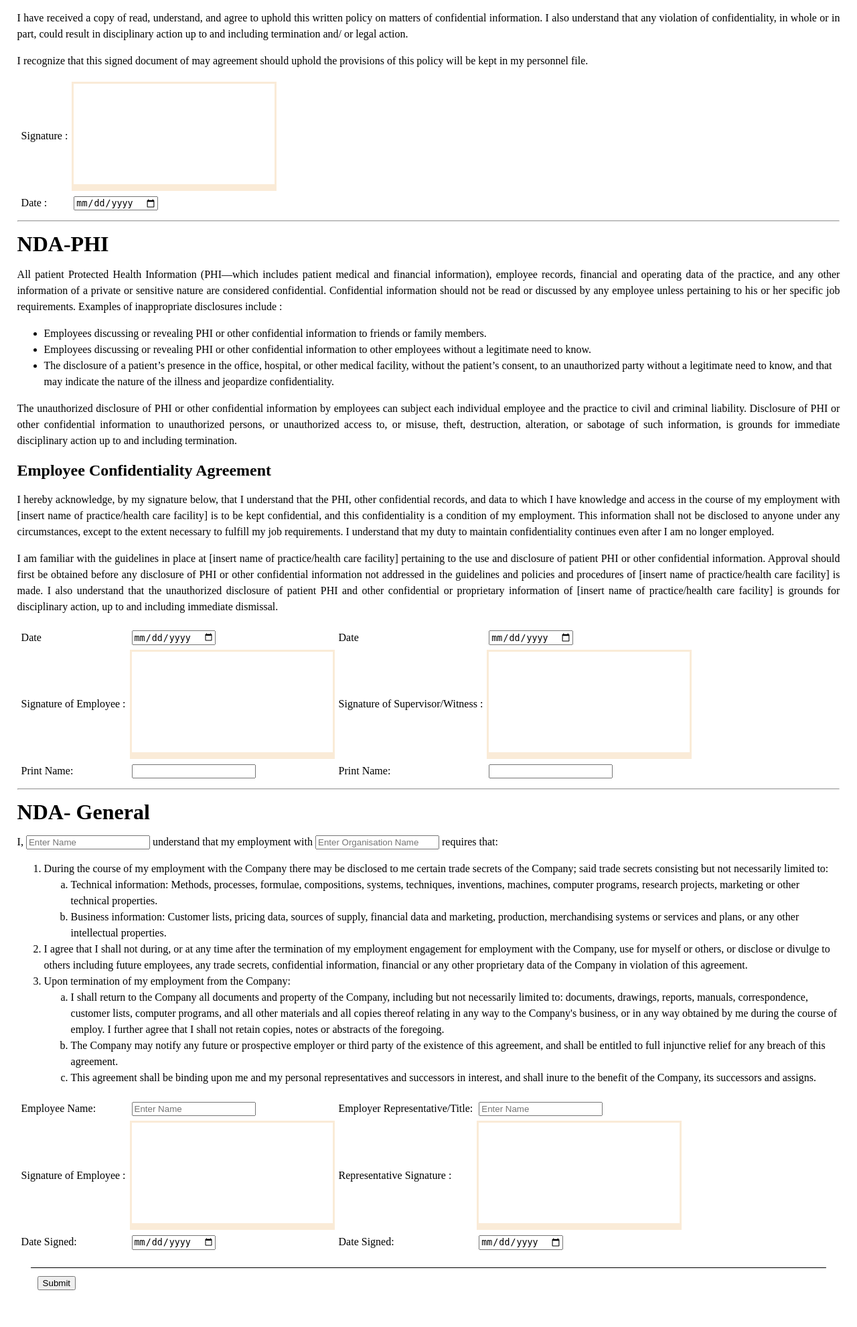
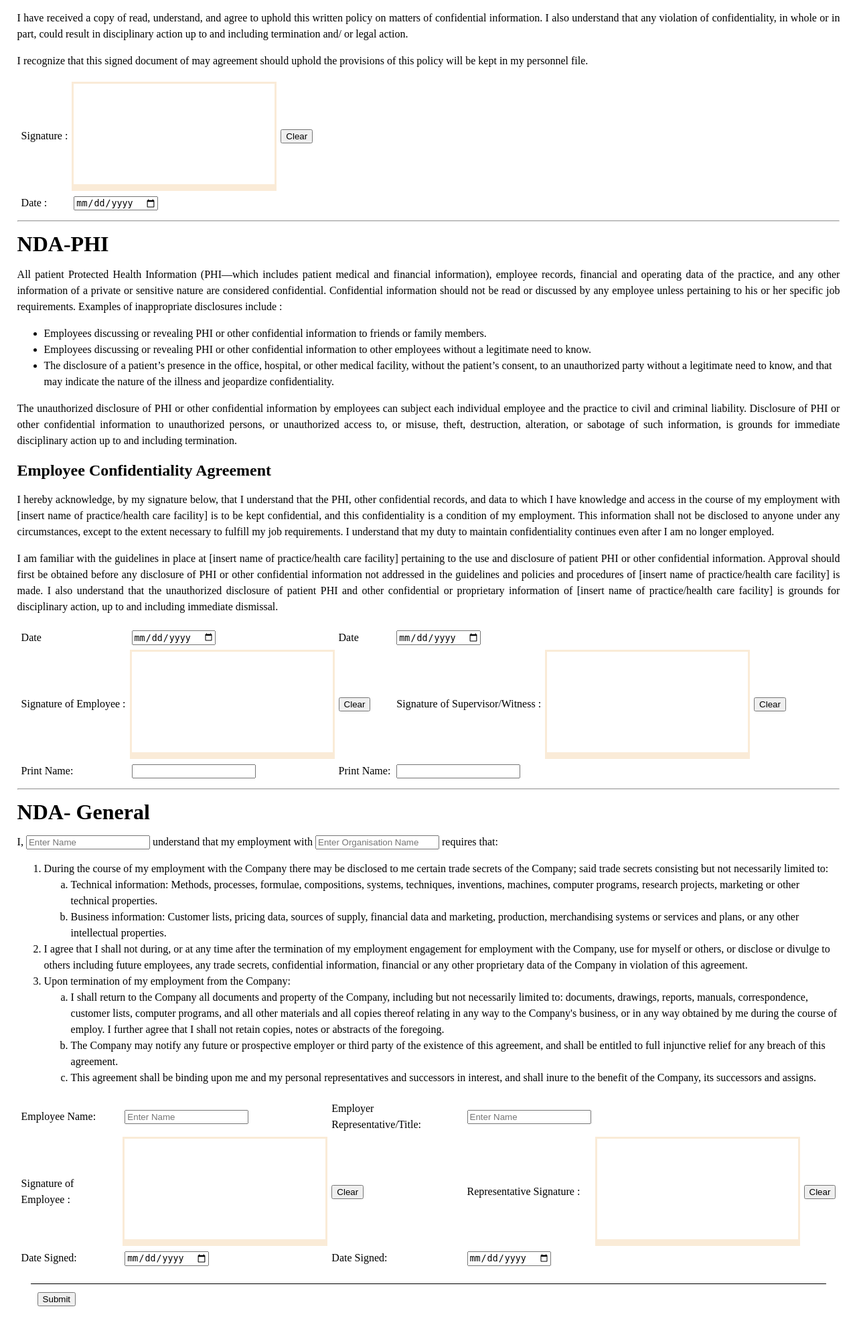
Before and after one commit to pawan0410/flask-digital-signature, a Flask app: page / in a window 1280 px wide. Shown: the part 180-2161 px from the top of the page at 67% size. Before the commit the page ends 2106 px from the top, so only its background shows below. Run offline with Flask 2, Linux system fonts and the light colour scheme; a map, chart or similar area stays blank; parts of the project's set-up code (start-up, migrations or seed data) failed here and were passed over.

Commit message:
created clear button for signatures

```diff
--- a/templates/main.html
+++ b/templates/main.html
@@ -76,8 +76,12 @@
 
                 </script>
             </td>
+            <td>
+            <button name="button" type="button" onclick="zkSignature.clear()">Clear</button>
+            </td>
 
         </tr>
+
         <tr>
             <td>Date :</td>
             <td><input type="date" name="nda_1_date"></td>
@@ -156,6 +160,9 @@
 
             </script>
         </td>
+        <td>
+            <button name="button1" type="button" onclick="zkSignatureOne.clear()">Clear</button>
+        </td>
 
         <td>Signature of Supervisor/Witness :</td>
         <td style="background:#faebd7;">
@@ -166,6 +173,9 @@
 				zkSignatureTwo.capture();
 
             </script>
+        </td>
+        <td>
+            <button name="button2" type="button" onclick="zkSignatureTwo.clear()">Clear</button>
         </td>
     </tr>
     <tr>
@@ -253,6 +263,9 @@
 
             </script>
         </td>
+        <td>
+            <button name="button3" type="button" onclick="zkSignatureThree.clear()">Clear</button>
+        </td>
 
         <td>Representative Signature :</td>
         <td style="background:#faebd7;">
@@ -263,6 +276,9 @@
 				zkSignatureFour.capture();
 
             </script>
+        </td>
+        <td>
+            <button name="button4" type="button" onclick="zkSignatureFour.clear()">Clear</button>
         </td>
 
     </tr>
```
